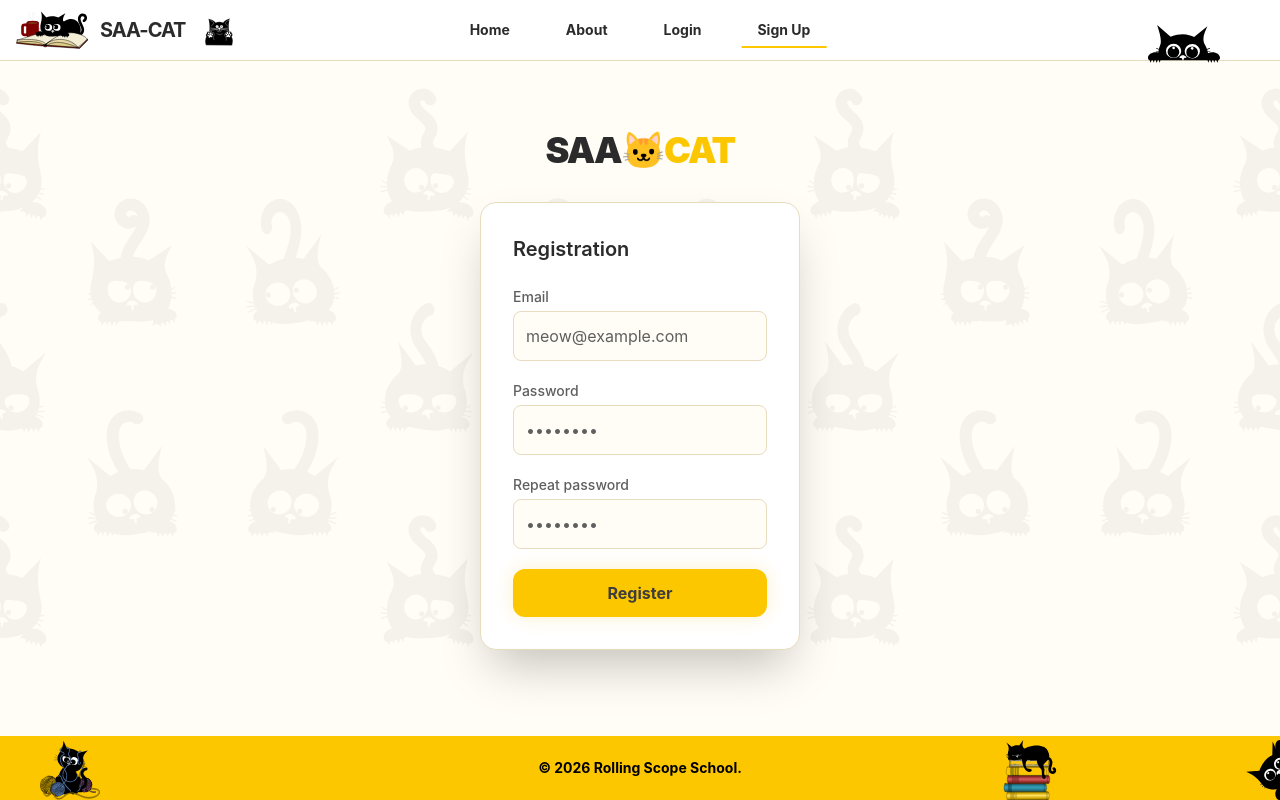
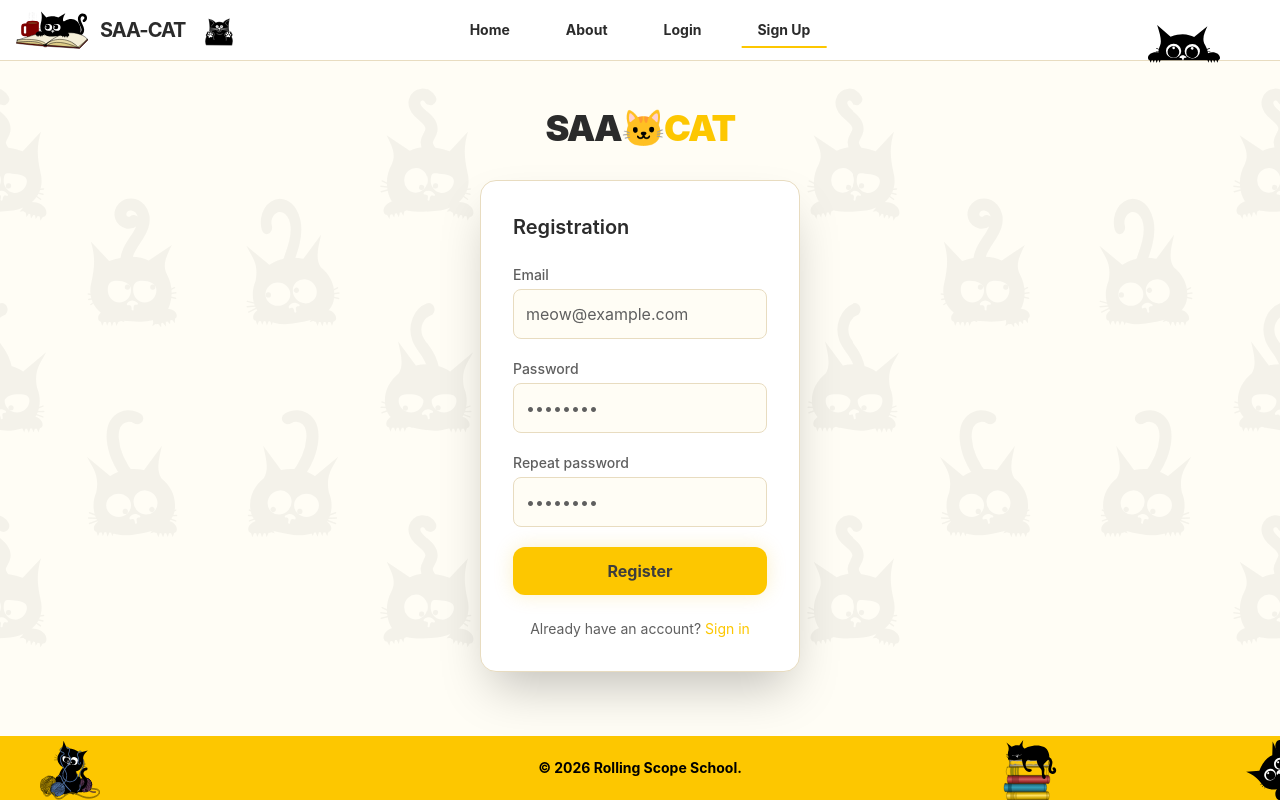
Before and after one commit to dzzuze/SAA-Cat, a React (Vite) app: page /SAA-Cat/register in a window 1280 px wide. Built offline with nearby package versions, Linux system fonts and the light colour scheme; no server answers.

Commit message:
feat(auth): add navigation between login and registration pages

```diff
--- a/src/pages/LoginPage.tsx
+++ b/src/pages/LoginPage.tsx
@@ -123,6 +123,15 @@
             Meow!
           </Link>
         </div>
+        <div className="mt-4 text-center text-sm text-text-muted">
+          Don&apos;t have an account?{" "}
+          <Link
+            to="/register"
+            className="text-main-yellow transition-opacity hover:opacity-80"
+          >
+            Register
+          </Link>
+        </div>
       </div>
     </div>
   );
--- a/src/pages/RegisterPage.tsx
+++ b/src/pages/RegisterPage.tsx
@@ -1,5 +1,5 @@
 import { useState } from "react";
-import { useNavigate } from "react-router-dom";
+import { useNavigate, Link } from "react-router-dom";
 import { FirebaseError } from "firebase/app";
 
 import { registerUser } from "../auth/register";
@@ -129,6 +129,15 @@
             {loading ? "Registration..." : "Register"}
           </button>
         </form>
+        <div className="mt-6 text-center text-sm text-text-muted">
+          Already have an account?{" "}
+          <Link
+            to="/login"
+            className="text-main-yellow transition-opacity hover:opacity-80"
+          >
+            Sign in
+          </Link>
+        </div>
       </div>
     </div>
   );
```
